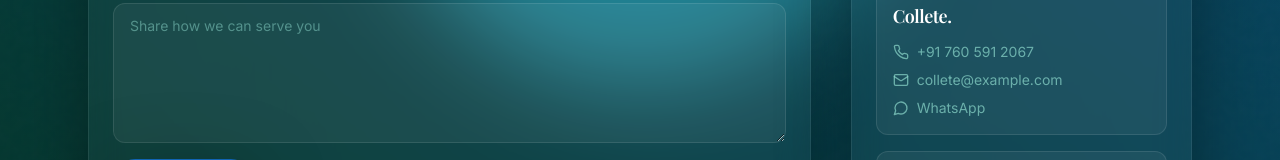
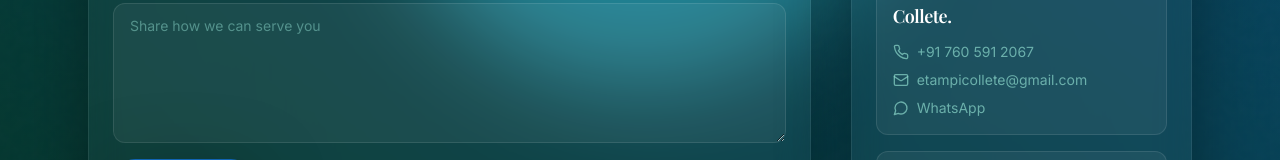
Before and after one commit to JiriDavid/kcf-site, a Next.js app: page /contact in a window 1280 px wide. Shown: the part 572-732 px from the top of the page. Built offline with nearby package versions, Linux system fonts and the light colour scheme; no server answers; a web font is replaced by a local one.

Commit message:
Update contact page to dynamically generate WhatsApp link and correct email for Collete

```diff
--- a/app/contact/page.tsx
+++ b/app/contact/page.tsx
@@ -90,7 +90,7 @@ export default function ContactPage() {
                         </a>
                         <a
                           className="flex items-center gap-2 hover:text-primary"
-                          href="https://wa.me"
+                          href={`https://wa.me/${leader.phone.slice(1).replace(/\s+/g, '')}`} // Assuming phone is in format "+1234567890"
                           target="_blank"
                           rel="noreferrer"
                         >
--- a/lib/static-data.ts
+++ b/lib/static-data.ts
@@ -140,7 +140,7 @@ export const leaders = [
     name: "Collete.",
     role: "Administrator",
     phone: "+91 760 591 2067",
-    email: "collete@example.com",
+    email: " etampicollete@gmail.com",
   },
   {
     name: "Fully Johnson.",
```
